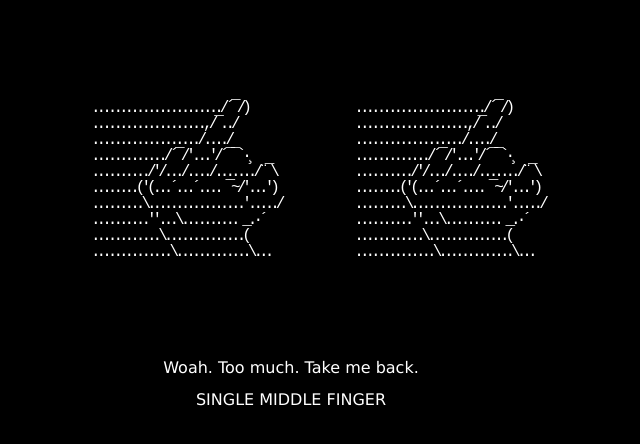
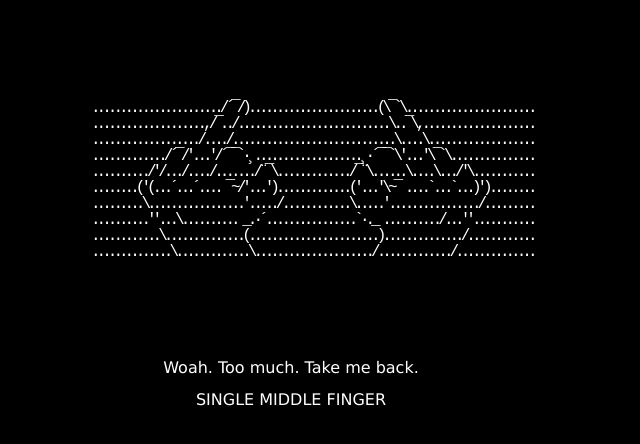
Before and after one commit to modem7/docker-middle-finger, a plain HTML site: page src2/dual.html in a window 1280 px wide. Shown: the whole page, without its empty margins (349-989 px from the left). Drawn offline with Linux system fonts and the light colour scheme.

Commit message:
Updated dual middle fingers to mirror

```diff
--- a/src2/dual.html
+++ b/src2/dual.html
@@ -44,16 +44,16 @@ a:active {
 </head>
 <body style="background-color:black;">
 <pre style="background-color:black; color:white">
-......................./´¯/)                   ......................./´¯/)
-....................,/¯../                     ....................,/¯../
-.................../..../                      .................../..../
-............./´¯/'...'/´¯¯`·¸                  ............./´¯/'...'/´¯¯`·¸
-........../'/.../..../......./¨¯\              ........../'/.../..../......./¨¯\
-........('(...´...´.... ¯~/'...')              ........('(...´...´.... ¯~/'...')
-.........\.................'...../             .........\.................'...../
-..........''...\.......... _.·´                ..........''...\.......... _.·´
-............\..............(                   ............\..............(
-..............\.............\...               ..............\.............\...
+......................./´¯/).......................(\¯`\.......................
+....................,/¯../...........................\..¯\,....................
+.................../..../.............................\....\...................
+............./´¯/'...'/´¯¯`·¸...................¸·´¯¯`\'...'\¯`\...............
+........../'/.../..../......./¨¯\............./¯¨\......\....\.../'\...........
+........('(...´...´.... ¯~/'...').............('...'\~¯ ....`...`...)')........
+.........\.................'...../............\.....'................/.........
+..........''...\.......... _.·´................`·._ ........../...''...........
+............\..............(.......................)............../............
+..............\.............\...................../............./..............
 </pre>
 
 <center>
```
